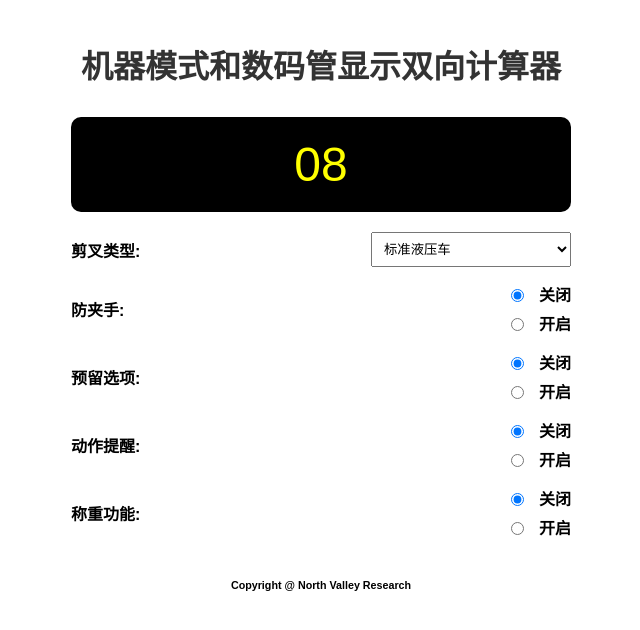
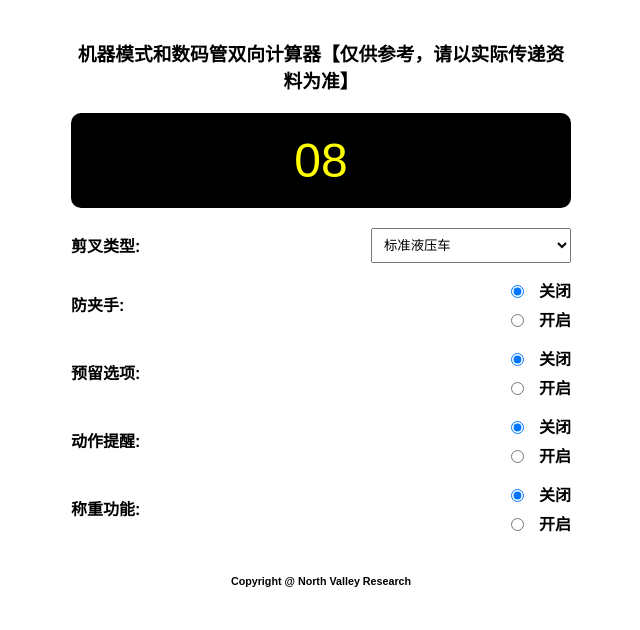
Before and after one commit to nvccr/nvccr.github.io, a plain HTML site: page SC.html in a window 1280 px wide. Shown: the whole page, without its empty margins (319-959 px from the left). Drawn offline with Linux system fonts and the light colour scheme.

Commit message:
Update SC.html

```diff
--- a/SC.html
+++ b/SC.html
@@ -7,7 +7,7 @@
     <script>
 !function(p){"use strict";!function(t){var s=window,e=document,i=p,c="".concat("https:"===e.location.protocol?"https://":"http://","sdk.51.la/js-sdk-pro.min.js"),n=e.createElement("script"),r=e.getElementsByTagName("script")[0];n.type="text/javascript",n.setAttribute("charset","UTF-8"),n.async=!0,n.src=c,n.id="LA_COLLECT",i.d=n;var o=function(){s.LA.ids.push(i)};s.LA?s.LA.ids&&o():(s.LA=p,s.LA.ids=[],o()),r.parentNode.insertBefore(n,r)}()}({id:"3LofSwbXxzUEngMy",ck:"3LofSwbXxzUEngMy"});
 </script>
-    <title><h2>机器模式和数码管双向计算器【仅供参考，请以实际传递资料为准】</h2></title>
+    <title>机器模式和数码管双向计算器</title>
     <style>
         body {
             font-family: Arial, sans-serif;
@@ -68,7 +68,7 @@
     </style>
 </head>
 <body>
-    <h1>机器模式和数码管显示双向计算器</h1>
+    <h3>机器模式和数码管双向计算器【仅供参考，请以实际传递资料为准】</h3>
 
     <div class="display" id="display" contenteditable="true" tabindex="0">00</div>
 
```
